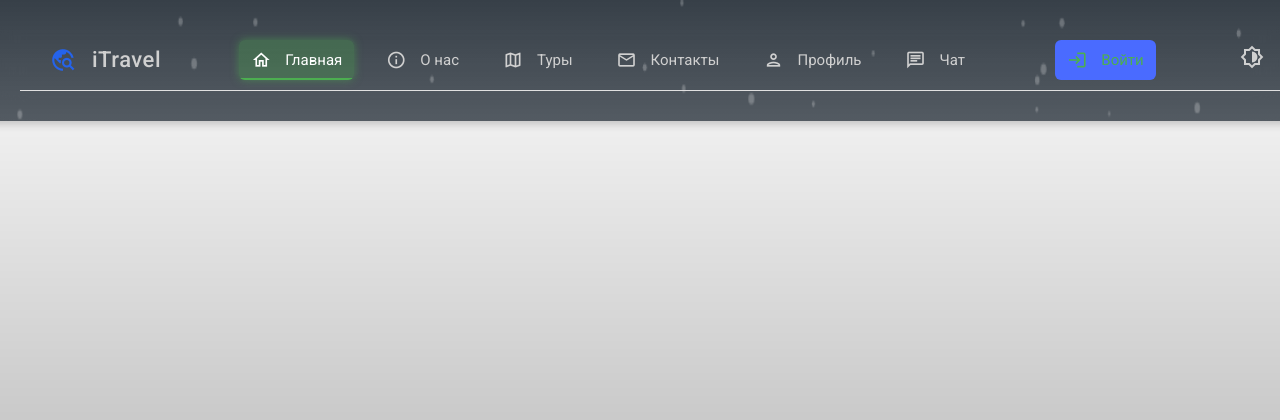
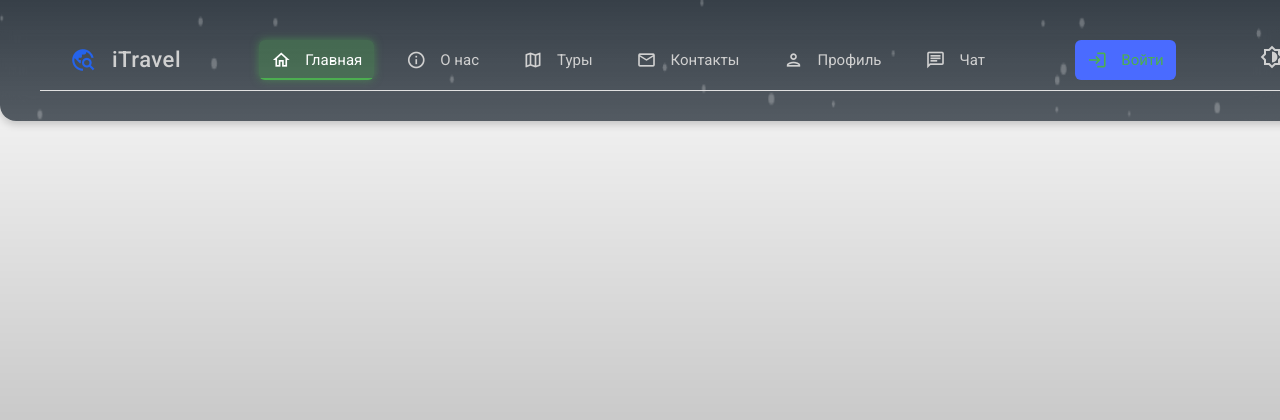
Before and after one commit to WaterMelo132/diploma-site, a PHP site: page /index.php in a window 1280 px wide. Shown: the top 420 px of the page. Run offline with PHP 8.4, Linux system fonts and the light colour scheme; data that the repository does not hold is empty.

```diff
--- a/navbar.php
+++ b/navbar.php
@@ -31,7 +31,7 @@ if (isset($_SESSION['user_id'])) {
     z-index: 1000 !important;
     position:  !important;
     top: 0 !important;
-    left: -20px !important;
+    left: 0 !important;
     width: 100% !important;
     display: flex !important;
     background: var(--navbar-bg) !important;
```
